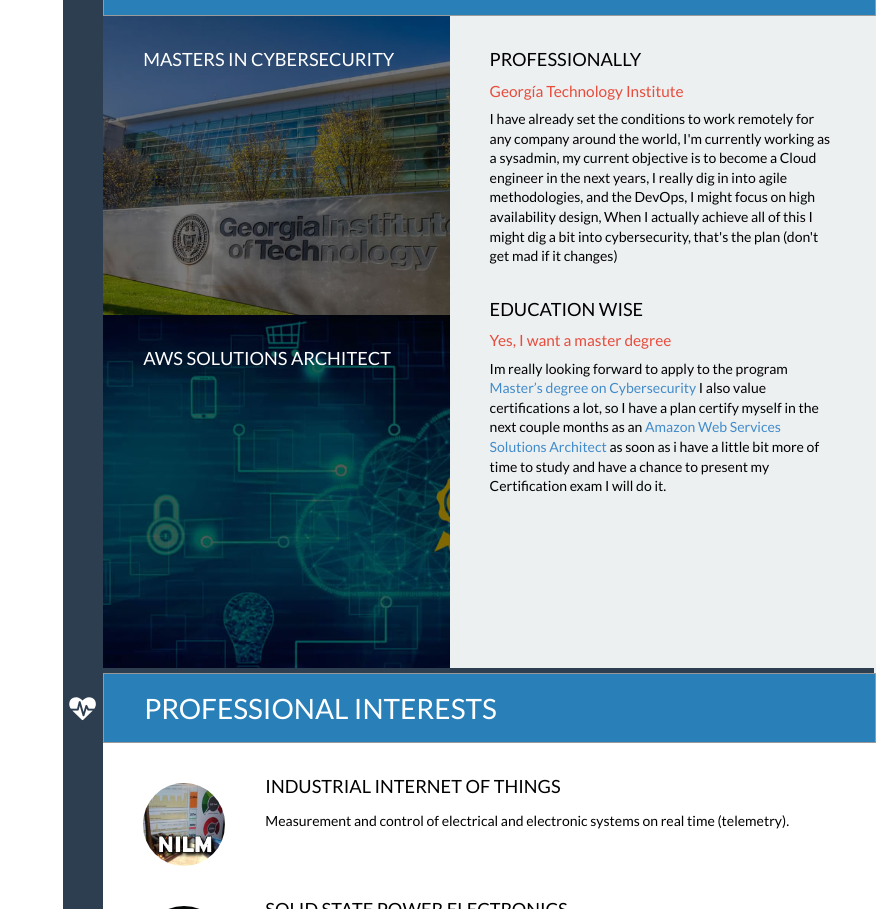
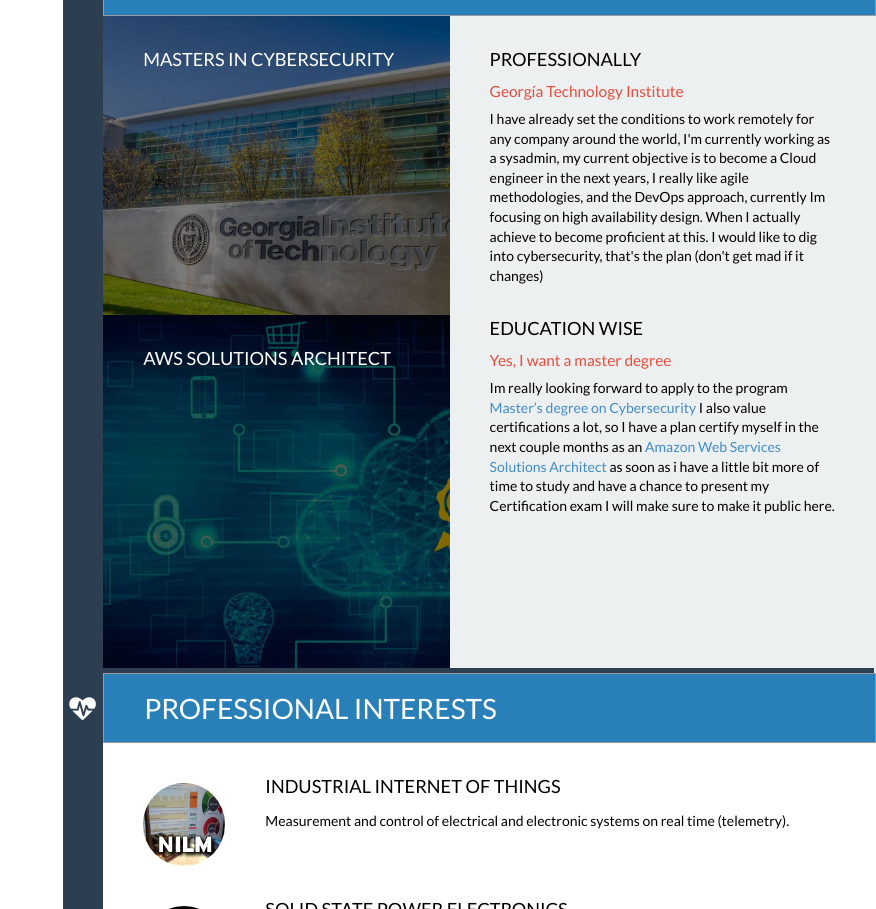
Before and after one commit to vazeri/vazeri.github.io, a plain HTML site: page index.html in a window 1280 px wide. Shown: the part 3596-4505 px from the top of the page, without its empty margins (404-1280 px from the left). Drawn offline with Linux system fonts and the light colour scheme.

Commit message:
Update index.html

```diff
--- a/index.html
+++ b/index.html
@@ -598,13 +598,20 @@
                         <div class="col-lg-6 award-text">
                             <h3>PROFESSIONALLY </h3>
                             <h4>Georgía Technology Institute </h4>
-                            <p> I have already set the conditions to work remotely for any company around the world, I'm currently working as a sysadmin, my current objective is to become a Cloud engineer in the next years, I really dig in into agile methodologies, and the DevOps, I might focus on high availability design, When I actually achieve all of this I might dig a bit into cybersecurity, that's the plan (don't get mad if it changes)</p>
+                            <p> I have already set the conditions to work remotely for any company around the world, I'm currently
+				working as a sysadmin, my current objective is to become a Cloud engineer in the next years,
+				    I really like agile methodologies, and the DevOps approach, currently Im focusing on high
+				    availability design. When I actually achieve to become proficient at this. I would like to
+				    dig into cybersecurity, that's the plan (don't get mad if it changes)</p>
 			<h3>EDUCATION WISE</h3>
                             <h4>Yes, I want a master degree </h4>
 
 				<p> Im really looking forward to apply to the program
                         <a href="https://www.gatech.edu/academics/degrees/masters/cybersecurity-ms" target="_blank">
-                        Master’s degree on Cybersecurity</a> I also value certifications a lot, so I have a plan certify myself in the next couple months as an <a href="https://aws.amazon.com/es/certification/certified-solutions-architect-professional/" target="_blank">Amazon Web Services Solutions Architect</a> as soon as i have a little bit more of time to study and have a chance to present my Certification exam I will do it.
+                        Master’s degree on Cybersecurity</a> I also value certifications a lot, so I have a plan certify myself in the
+		next couple months as an <a href="https://aws.amazon.com/es/certification/certified-solutions-architect-professional/"
+					    target="_blank">Amazon Web Services Solutions Architect</a> as soon as i have a
+				little bit more of time to study and have a chance to present my Certification exam I will make sure to make it public here.
 
 
                             <br><br>
@@ -649,7 +656,8 @@
                         </div>
                         <div class="col-lg-10 col-md-9">
                             <h3>DevOps methodology</h3>
-                            <p>Some say it’s already dead but I still believe it might have a long way to go, if its as radical as scrum I’m looking forward to adapt it as a work methodology.</p>
+                            <p>Some say it’s already dead but I still believe it might have a long way to go, if its as radical as
+				    scrum I’m looking forward to adapt it as a work methodology.</p>
                         </div>
                     </div>
                 </div>
```
